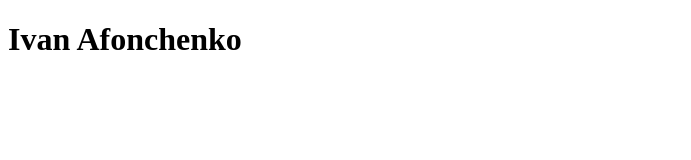
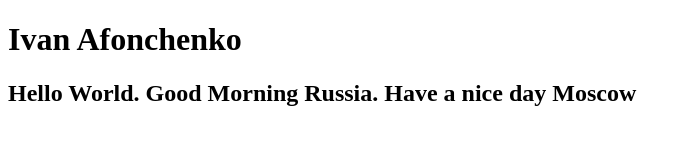
Before and after one commit to afon-himself/berners-branches, a plain HTML site: page index.html in a window 1280 px wide. Shown: the whole page, without its empty margins (0-691 px from the left). Drawn offline with Linux system fonts and the light colour scheme.

Commit message:
add Hello World

```diff
--- a/index.html
+++ b/index.html
@@ -8,5 +8,6 @@
 </head>
 <body>
   <h1>Ivan Afonchenko</h1>
+  <h2>Hello World. Good Morning Russia. Have a nice day Moscow</h2>
 </body>
 </html>
```
